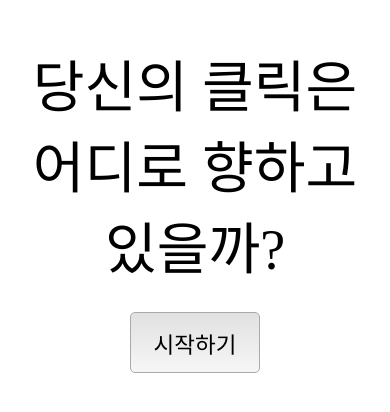
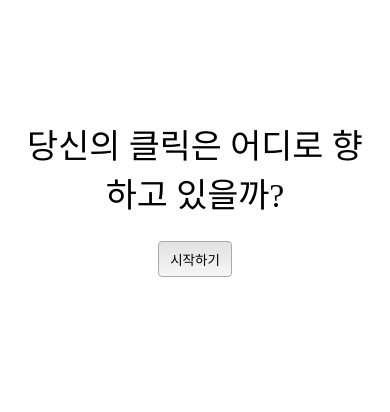
Before and after one commit to hjlim21/UNTITLED, a website: page test.html in a window 390 px wide. Shown: the part 238-650 px from the top of the page. Drawn offline with Linux system fonts and the light colour scheme.

Commit message:
미디어쿼리제발

```diff
--- a/style/test.css
+++ b/style/test.css
@@ -66,8 +66,23 @@ p {
   background: linear-gradient(to bottom, #5299f7, blue);
 }
 
+@media (max-width: 720px) {
+  p{
+    font-size: 1.875rem;
+  }
 
-@media (min-width: 1000px) and (max-width: 1440px) {
+  .btn {
+    display: inline-block;
+    width: auto;
+    min-width: auto;
+    padding: 0.4rem 0.6rem;
+    margin: 0.3rem 0.2rem;
+    font-size: .75rem;
+    border-radius: 4px;
+  }
+}
+
+@media (min-width: 1000px) and (max-width: 1920px) {
   body {
     font-size: 2.1875rem;
   }
@@ -81,21 +96,3 @@ p {
     font-size: 1.25rem;
   }
 }
-
-
-@media (max-width: 768px) {
-  body {
-    font-size: 50px;
-  }
-
-  p, h1, h2, h3, h4, h5, h6 {
-    font-size: 3.125rem;
-  }
-
-  .btn {
-    font-size: 1.25rem;
-    width: auto;
-    padding: 0.75rem 1.25rem;
-    display: inline-block;
-  }
-}
--- a/style/welcome.css
+++ b/style/welcome.css
@@ -11,6 +11,7 @@ body {
   height: 100%;
   padding-top: 0.625rem;
   text-align: center;
+  overflow: hidden;
 }
 
 a {
@@ -21,6 +22,7 @@ a {
 .btn-center {
   display: inline-block;
   text-align: center;
+  margin-top: 1.25rem;
 }
 
 .btn {
@@ -61,7 +63,7 @@ a {
   margin-bottom: 0.5rem;
 }
 
-@media (max-width:480px) {
+@media (max-width: 720px) {
   .btn-center {
     display: block;
     overflow-x: auto;
@@ -91,7 +93,7 @@ a {
 
 }
 
-@media (min-width: 1000px) and (max-width: 1440px) {
+@media (min-width: 1000px) and (max-width: 1920px) {
   body {
     font-size: 20px;
   }
--- a/test.html
+++ b/test.html
@@ -2,6 +2,7 @@
 <html lang="ko">
   <head>
     <meta charset="UTF-8" />
+    <meta name="viewport" content="width=device-width, initial-scale=1.0" />
     <title>2025 상명커디과제전 - UNTITLED</title>
     <link rel="stylesheet" href="style/test.css" />
     <script src="script/test.js" defer></script>
```
Also changed, not shown: assets/person.png (deleted).
